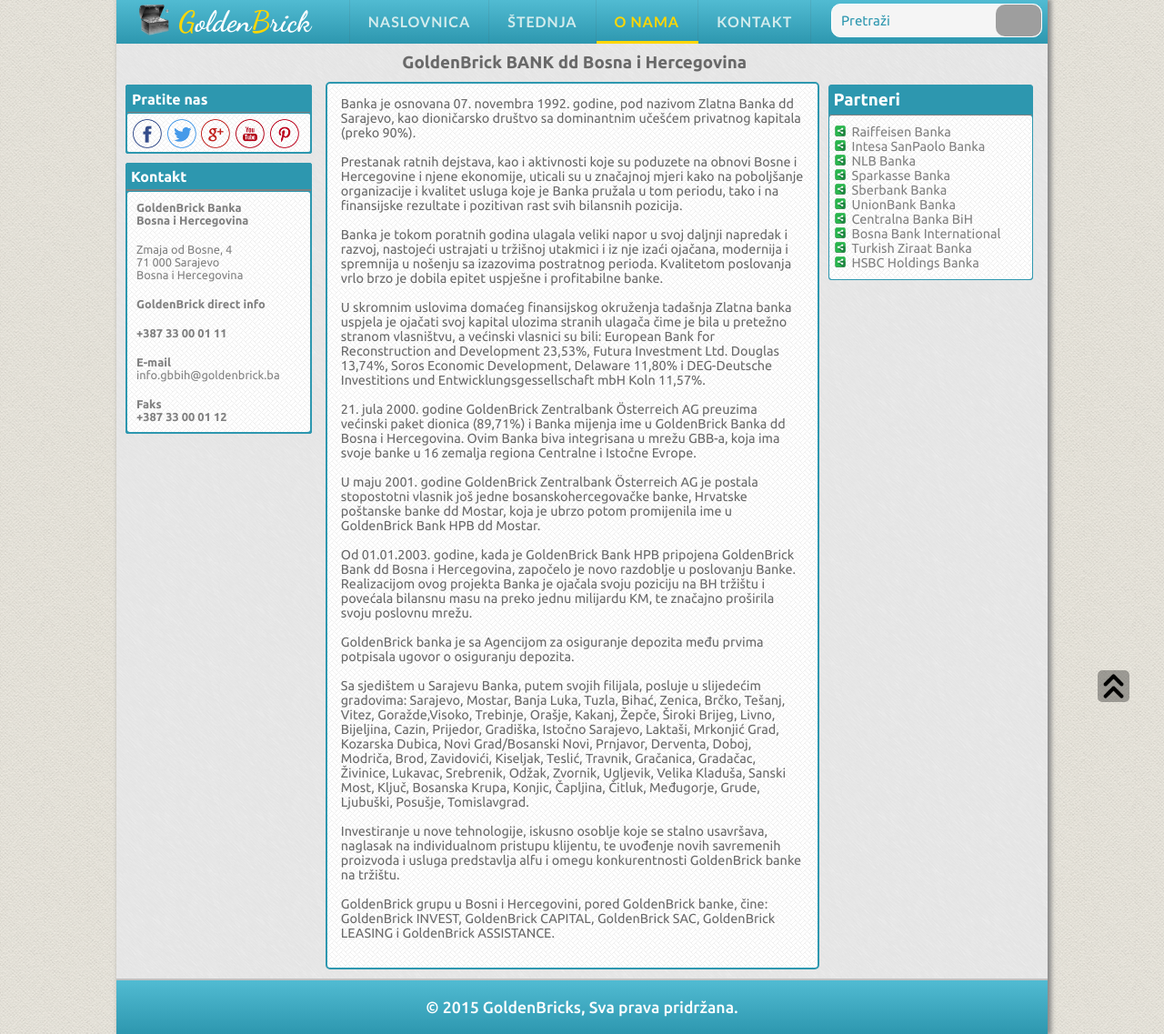
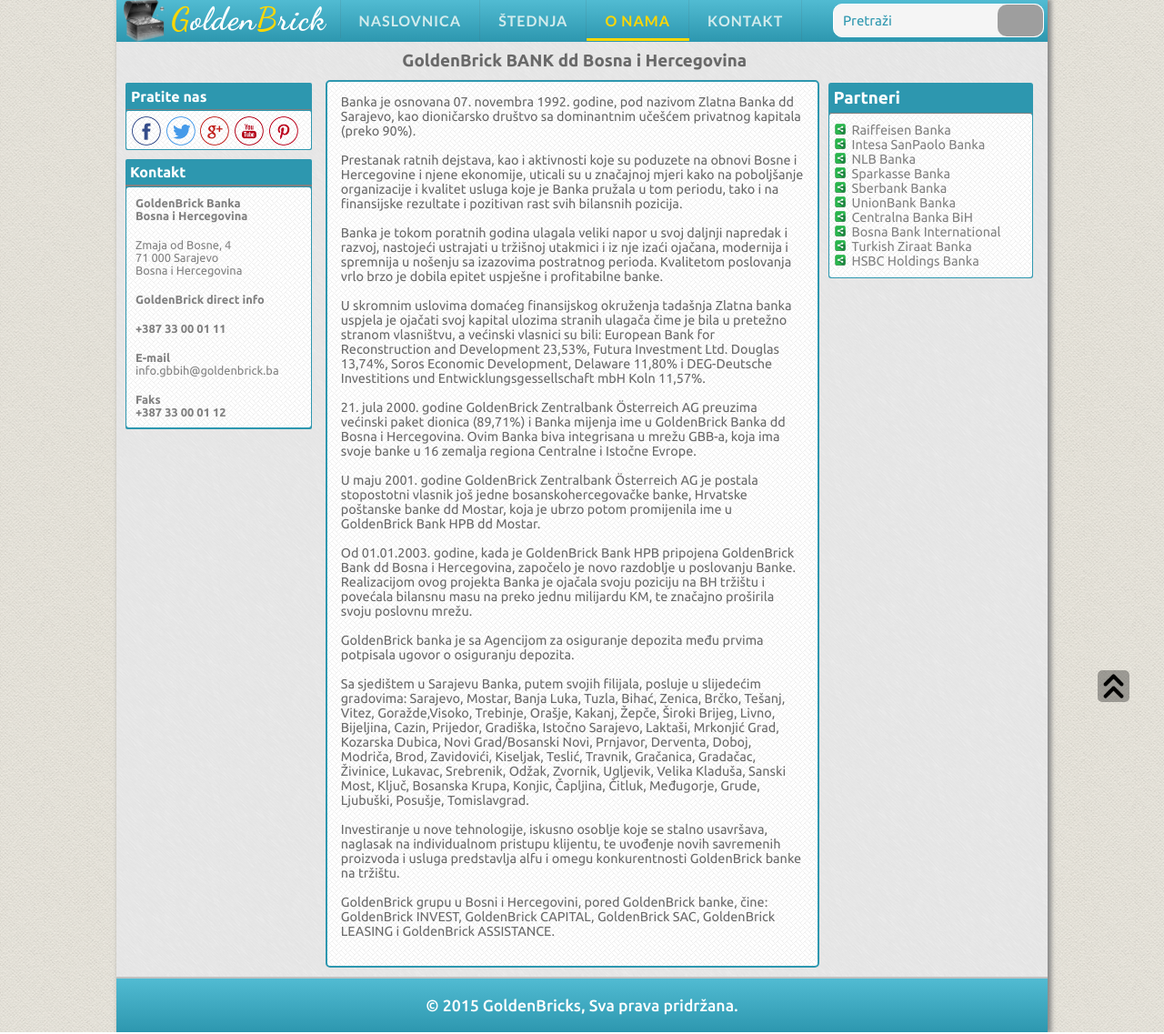
Before and after one commit to WebTehnologijeETF/BankaGoldenBrick, a PHP site: page /about.html in a window 1280 px wide. Shown: the whole page at 91% size. Run offline with PHP 8.4, Linux system fonts and the light colour scheme; grey boxes are pictures that could not be loaded.

Commit message:
Fixed menu
Fiksiran meni i još neke sitne korekcije

```diff
--- a/about.html
+++ b/about.html
@@ -10,16 +10,14 @@
 	<body>
 		<div class="okvir">
 			<div class="zaglavlje">
-				<div class="logo">
-					<a href="index.html">
-						<img src="static/images/logo.png" alt="cache logo" height="60" width="60">
-					</a>
-					<a href="index.html">
-						<h1><span class="spanLogo">G</span>olden<span class="spanLogo">B</span>rick</h1>
-					</a>
-				</div>
 				<div class="meni">
 					<ul>
+						<li>
+							<a href="index.html"  class="logoSlika"></a>
+						</li>
+						<li>
+							<a href="index.html"  class="logo"><span class="spanLogo">G</span>olden<span class="spanLogo">B</span>rick</a>
+						</li>
 						<li><a href="index.html">Naslovnica</a></li>
 						<li class="padajuci"><a href="savings.html">Štednja</a>
 							<ul>
@@ -30,9 +28,9 @@
 						<li class="fokus"><a href="about.html">O nama</a></li>
 						<li><a href="contact.html">Kontakt</a></li>
 						<li id="search">
-							<form action="" method="get">
+							<form method="get">
 								<input type="text" name="search_text" id="search_text" placeholder="Pretraži"/>
-								<input type="button" name="search_button" id="search_button"></a>
+								<input type="button" name="search_button" id="search_button" value=" ">
 							</form>
 						</li>
 					</ul>
--- a/static/css/stil.css
+++ b/static/css/stil.css
@@ -30,68 +29,30 @@
 }
 .zaglavlje {
     width: 100%;
+	height: 46px;
     float: none;
-    overflow: auto;
-    background: #39b1cc;
-	background: -moz-linear-gradient(top, #51bbd2 0%, #2d97af 100%);
-	background: -webkit-gradient(linear, left top, left bottom, color-stop(0%, #51bbd2), color-stop(100%, #2d97af));
-	background: -webkit-linear-gradient(top, #51bbd2 0%, #2d97af 100%);
-	background: -o-linear-gradient(top, #51bbd2 0%, #2d97af 100%);
-	background: -ms-linear-gradient(top, #51bbd2 0%, #2d97af 100%);
-	background: linear-gradient(to bottom, #51bbd2 0%, #2d97af 100%);
+	position: fixed;
+	left: 0;
+	top: 0;
+	z-index: 1;
 }
 /*Logo*/
-.logo > a > h1 {
-	font-family: 'Dancing Script', cursive;
-	margin: 0 10px 0 0;
-	padding: 0;
-}
-div.logo > a:link, div.logo > a:visited, div.logo > a:active {
-	text-decoration: none;
-	color: white;
-	margin: 0;
-	padding: 0;
-}
 .spanLogo{
 	color: gold;
 }
 
-.logo > a{
-	float: left;
-	margin: 0;
-	padding: 0;
-}
-.logo {
-    float: left;
-    width: 24%;
-    border-right: 1px solid rgba(80, 80, 80, 0.12);
-    background: #39b1cc;
-	margin: 0;
-	background: -moz-linear-gradient(top, #51bbd2 0%, #2d97af 100%);
-	background: -webkit-gradient(linear, left top, left bottom, color-stop(0%, #51bbd2), color-stop(100%, #2d97af));
-	background: -webkit-linear-gradient(top, #51bbd2 0%, #2d97af 100%);
-	background: -o-linear-gradient(top, #51bbd2 0%, #2d97af 100%);
-	background: -ms-linear-gradient(top, #51bbd2 0%, #2d97af 100%);
-	background: linear-gradient(to bottom, #51bbd2 0%, #2d97af 100%);
-	padding: 5px;
-}
-.logo > a > img {
-    width: 33px;
-    height: auto;
-	margin-bottom: 0;
-	margin-top: 0;
-	padding: 0;
-    margin-right: 10px;
-    margin-left: 20px;
-}
 /*Navbar*/
 .meni {
 	font-family: 'Lato', sans-serif;
 	text-transform: uppercase;
-    float: left;
+    float: none;
 	margin: 0;
 	padding: 0;
-    width: 74.73%;
+    width: 1024px;
+	position: relative;
+	margin: 0 auto;
+	z-index: 1;
+	height: 46px;
 	background: #39b1cc;
 	background: -moz-linear-gradient(top, #51bbd2 0%, #2d97af 100%);
 	background: -webkit-gradient(linear, left top, left bottom, color-stop(0%, #51bbd2), color-stop(100%, #2d97af));
@@ -110,22 +71,16 @@
 	margin: 0;
 	padding: 0;
 }
-.meni > ul > li.padajuci > a:after{
-	/*color: #d3eced;
-   	content: ' ▾';*/
-}
 .meni ul > li > a:link,
 .meni ul > li > a:visited,
-.meni ul > li > a:active {
+.meni ul > li > a:active{
 	display: block;
 	margin: 0;
-	padding: 14px 20px 15px 20px;
+	padding: 13px 20px 13px 20px;
     border-right: 1px solid rgba(80, 80, 80, 0.12);
 	text-decoration: none;
-	/*font-size: 90%;*/
 	font-weight: 700;
 	color: #d3eced;
-	/*text-transform: uppercase;*/
 	letter-spacing: 1px;
 }
 .meni > ul > li:hover > a,
@@ -133,14 +88,10 @@
 	color: #ffffff;
 	background: #32a9c3;
 	background: rgba(0, 0, 0, 0.1);
-	/*padding-bottom: 12px;*/
-}/*
-.meni > ul > li:hover{
-	border-bottom: 3px solid white;
-}*/
+}
 .meni > ul > li.fokus > a {
 	color: gold;
-	padding-bottom: 12px;
+	padding-bottom: 10px;
 }
 .meni > ul > li.fokus{
 	border-bottom: 3px solid gold;
@@ -170,19 +121,17 @@
     transition: all 0.15s;
 	border-radius: 10px;
 }
-::-webkit-input-placeholder { /* WebKit browsers */
+	::-webkit-input-placeholder {
 		color: #2d97af;
 	}
-:-moz-placeholder { /* Mozilla Firefox 4 to 18 */
+	:-moz-placeholder {
 		color: #2d97af;
 	}
-::-moz-placeholder { /* Mozilla Firefox 19+ */
+	::-moz-placeholder {
 		color: #2d97af;
 	}
-:-ms-input-placeholder { /* Internet Explorer 10+ */
+	:-ms-input-placeholder {
 		color: #2d97af;
-}
-#search_text:focus {
 	}
 #search_button {
     border: 0 none;
@@ -229,9 +175,32 @@
 	padding-top: 5px;
 }
 .padajuci ul li a:hover {
-	color: white;
+	color: white !important;
 	background-color: #32a9c3;
-	/*border-bottom: 2px solid white;*/
+}
+/*Logo*/
+.logoSlika {
+	background: url(../images/logo.png) no-repeat center;
+	background-size: contain;
+	height: 20px;
+	width: 20px;
+	border-right: none !important;
+}
+.logoSlika:hover {
+	background: url(../images/logo.png) no-repeat center !important;
+	background-size: contain !important;
+}
+.logo{
+	font-family: 'Dancing Script', cursive;
+	color: white !important;
+	text-transform: none;
+	font-size: 35px;
+	margin: 0 !important;
+	padding: 0 !important;
+	padding-right: 15px !important;
+}
+.logo:hover{
+	background: none !important;
 }
 /*Sjena ispod menija*/
 .sjena {
@@ -255,11 +219,12 @@
 	background-attachment: initial;
 	background-origin: initial;
 	background-clip: initial;
-	background-color: initial;
+	background-color: initial;*/
     overflow: auto;
     font-family: 'Ubuntu', sans-serif;
     margin: 0;
     padding: 0;
+	margin-top: 46px;
 }
 /*Naslovnica*/
 .desno {
@@ -315,7 +280,6 @@
     background-color: rgba(0, 0, 0, 0.1);
 }
 .social_feed {
-    border: 1px solid #2d97af;
     margin-bottom: 10px;
 	background-color: #2d97af;
     padding: 1px;
@@ -671,12 +625,12 @@
 }
 /*Partneri*/
 .linkovi {
-    border: 1px solid #2d97af;
 	background-color: #2d97af;
     margin: 0;
     padding: 0;
     border-radius: 3px;
     overflow: auto;
+    padding: 1px;
 }
 .linkovi > h3 {
     margin: 0;
@@ -844,11 +798,11 @@
     color: grey;
 }
 .kontakt_feed {
-    border: 1px solid #2d97af;
 	background-color: #2d97af;
     border-radius: 2px;
     padding: 0;
     margin-bottom: 10px;
+    padding-bottom: 1px;
 }
 .kontakt_feed_desno > h4 {
     color: white;
--- a/static/js/meni.js
+++ b/static/js/meni.js
@@ -15,11 +15,6 @@
 	var page = path.split("/").pop();
 	if(page=="contact.html"){
 		document.kontaktForma.telefon.setAttribute("placeholder", "+??? ?? ???-???");
-		/*var elementi = document.getElementsByTagName("input");
-		for(var i=0; i < elementi.length; i++){
-			if(elementi[i].getAttribute("type")!="range" && elementi[i].getAttribute("type")!="submit"){
-
-		console.log(elementi);*/
 	}
 	var vrh = document.getElementsByClassName("vrh");
 	vrh = vrh[0];
@@ -32,7 +27,6 @@
 }
 
 function prikaziPadajuci(obj){
-	//console.log(obj.children[1]);
 	obj.children[1].style.visibility="visible";
 }
 function sakrijPadajuci(obj){
--- a/static/js/validacija.js
+++ b/static/js/validacija.js
@@ -1,9 +1,9 @@
 function validacija(){
     //Provjera da li su obavezna polja popunjena
-	var elements = document.getElementsByTagName("input");
+	var elements = document.kontaktForma.getElementsByTagName("input");
 	for (var i = 0; i < elements.length; i++){
 		if(elements[i].getAttribute("type") != "submit" && elements[i].getAttribute("type") != "range"
-		  && elements[i].getAttribute("type") != "button" && elements[i].getAttribute("name")!="search_text"){
+		  && elements[i].getAttribute("type") != "button"){
 			elements[i].style.outline="none";
 			elements[i].addEventListener("input", function(){
 			if(validiraj(this, false))
@@ -177,7 +177,6 @@
 			}
 		}
 	}
-	//console.log(el);
 	el.classList.remove("nevaljao");
 	var ime = el.getAttribute("name") + "_error";
 	var slika = document.getElementById(ime);
```
Also changed, not shown: other parts of static/css/stil.css (+62 -54 lines), contact.html (+8 -10 lines), index.html (+8 -10 lines), savings.html (+8 -10 lines), savings1.html (+8 -10 lines), savings2.html (+8 -10 lines). Lines whose indentation alone changed are shown as unchanged.
